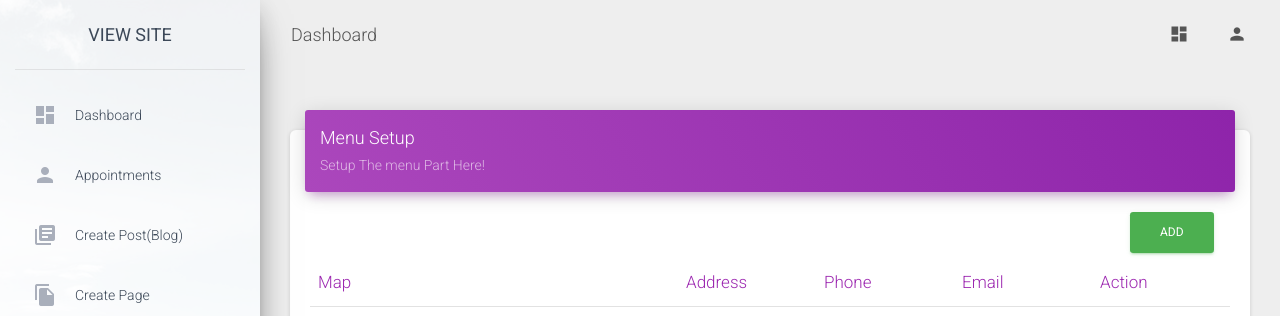
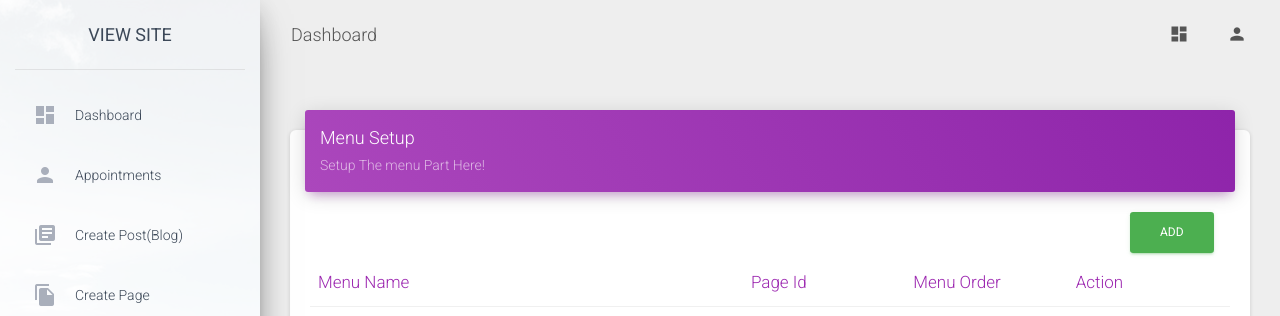
Before and after one commit to udlnepal/pesthome, a CodeIgniter app: page /database/admin/menu_setup in a window 1280 px wide. Shown: the top 316 px of the page. Run offline with CodeIgniter, Linux system fonts and the light colour scheme; a user stored in the database is signed in; data comes from the database, SQL or seed files in the repository; data that the repository does not hold is empty; some libraries are stand-ins or nearby versions.

Commit message:
menu setup part done

```diff
--- a/application/controllers/admin/Menu_setup.php
+++ b/application/controllers/admin/Menu_setup.php
@@ -7,6 +7,7 @@ class Menu_setup extends Admin_controller{
 		parent::__construct();
 		  $this->load->model('menu_setup_model');
 		  $this->load->model('user_model');
+		  $this->load->model('create_page_model');
 		    $this->load->helper(array('form', 'url'));
         $this->load->library(array('session', 'form_validation'));
 	}
@@ -14,23 +15,33 @@ class Menu_setup extends Admin_controller{
 
 public function index(){
 	$data['menu_setup']=$this->menu_setup_model->get_menu();
+	$data['create_page']=$this->create_page_model->get_page_image_name();
 	$data['titlename']=$this->user_model->get_logged_user();
 	$this->display('admin/menu_setup',$data);
 }
 
 public function add(){
-	$this->form_validation->set_rules('map_plugin', 'Map Plugin', 'required');
-	$this->form_validation->set_rules('address', 'Address', 'required');
-	$this->form_validation->set_rules('email', 'Email', 'required');
-	$this->form_validation->set_rules('phone', 'Phone', 'required');
+	$this->form_validation->set_rules('ms_page_id', 'Page', 'required');
+	$this->form_validation->set_rules('ms_title', 'Menu Title', 'required');
+	$this->form_validation->set_rules('ms_order', 'Order', 'required');
+	//$this->form_validation->set_rules('phone', 'Phone', 'required');
 	if($this->form_validation->run()===FALSE){
-		redirect('admin/contact_setup');
+		redirect('admin/menu_setup');
 	}else{
-		$this->contact_setup_model->set_contact();
-		redirect('admin/contact_setup');
+		$this->menu_setup_model->set_menu();
+		redirect('admin/menu_setup');
 	}
 
 }
 
+public function delete(){
+	$ms_id=$this->uri->segment(4);
+	if(empty($ms_id)){
+		show_404();
+	}
+	$this->menu_setup_model->delete_menu($ms_id);
+	redirect('admin/menu_setup');
+}
+
 }
 ?>
--- a/application/models/Menu_setup_model.php
+++ b/application/models/Menu_setup_model.php
@@ -9,30 +9,35 @@ class Menu_setup_model extends CI_Model {
     }
 
 
-    public function set_contact($cont_id=0){
+    public function set_menu($cont_id=0){
     	$data=array(
-    	'map_plugin'=>$this->input->post('map_plugin'),
-    	'address'=>$this->input->post('address'),
-    	'phone'=>$this->input->post('phone'),
-    	'email'=>$this->input->post('email'),
+    	'ms_page_id'=>$this->input->post('ms_page_id'),
+    	'ms_title'=>$this->input->post('ms_title'),
+    	'ms_order'=>$this->input->post('ms_order'),
+    	//'email'=>$this->input->post('email'),
 
     	);
 
     	if($cont_id==0){
-    		return $this->db->insert('contact_about',$data);
+    		return $this->db->insert('menu_setup',$data);
     	}
     	else{
     		$this->db->where('cont_id',$cont_id);
-    		return $this->db->update('contact_about',$data);
+    		return $this->db->update('menu_setup',$data);
     	}
 
     }
 
     public function get_menu(){
         $this->db->limit(4);
-    	$query=$this->db->get_where('contact_about');
+    	$query=$this->db->get_where('menu_setup');
 
     	return $query->result_array();
     }
+
+    public function delete_menu($ms_id){
+         $this->db->where('ms_id', $ms_id);
+        return $this->db->delete('menu_setup');
+    }
 /* write above here */
 }
--- a/application/views/admin/menu_setup.php
+++ b/application/views/admin/menu_setup.php
@@ -16,14 +16,14 @@
         						<thead class="text-primary">
 
                       <tr>
-        								 <th width="40%">Map</th><th width="15%">Address</th><th width="15%">Phone</th><th width="15%">Email</th><th width="15%">Action</th>
+        								 <th width="40%">Menu Name</th><th width="15%">Page Id</th><th width="15%">Menu Order</th><th width="15%">Action</th>
         							</tr>
         						</thead>
         						<tbody>
         						<?php  foreach ($menu_setup as $key=>$data):?>
 
                       <tr>
-        								<td><?php echo $data['map_plugin'] ?></td><td><?php echo $data['address'] ?></td><td><?php echo $data['phone'] ?></td><td><?php echo $data['email'] ?></td><td><button class="btn btn-danger">Delete</button></td>
+        								<td><?php echo $data['ms_title'] ?></td><td><?php echo $data['ms_page_id'] ?></td><td><?php echo $data['ms_order'] ?></td><td><a onclick="return confirm('Are you sure you want to delete?')" href="<?php echo base_url('admin/menu_setup/delete/'.$data['ms_id']); ?>" class="btn btn-danger">Delete</a></td>
         							</tr>
         						<?php endforeach; ?>
                     </tbody>
@@ -48,30 +48,31 @@
       </div>
       <div class="modal-body">
        <div class="col-lg-12">
-       	<div class="input-group mb-3">
+
+
+		<div class="input-group mb-3">
   			<div class="input-group-prepend">
-    			<span class="input-group-text">Embedded Code For Map</span>
+    			<span class="input-group-text">Select Page</span>
   			</div>
-  			<textarea  class="form-control" name="map_plugin" id="man_plugin" ></textarea>
-		</div>
-			<div class="input-group mb-3">
-  			<div class="input-group-prepend">
-    			<span class="input-group-text">Address</span>
-  			</div>
-  			<input  class="form-control" name="address" id="address" >
+  		<select class="form-control" name="ms_page_id" id="ms_page_id">
+      <?php foreach($create_page as $key=>$cpdata): ?>
+        <option value="<?php echo $cpdata['page_id'] ?>"><?php echo $cpdata['page_title'] ?></option>
+      <?php endforeach; ?>
+      </select>
 		</div>
 		<div class="input-group mb-3">
   			<div class="input-group-prepend">
-    			<span class="input-group-text">Email</span>
+    			<span class="input-group-text">Menu Title</span>
   			</div>
-  			<input  class="form-control" name="email" id="email" >
+  			<input  class="form-control" name="ms_title" id="ms_title" >
 		</div>
-		<div class="input-group mb-3">
-  			<div class="input-group-prepend">
-    			<span class="input-group-text">Phone</span>
-  			</div>
-  			<input  class="form-control" name="phone" id="phone" >
-		</div>
+
+      <div class="input-group mb-3">
+        <div class="input-group-prepend">
+          <span class="input-group-text">Menu Order</span>
+        </div>
+        <input type="text"  class="form-control" name="ms_order" id="ms_order" >
+    </div>
        </div>
       </div>
       <div class="modal-footer">
--- a/application/views/admin_templates/sidebar.php
+++ b/application/views/admin_templates/sidebar.php
@@ -49,8 +49,14 @@ $classvalue=$this->uri->segment(2);
                 <b class="caret"></b>
               </p>
             </a>
-            <div class="collapse <?php if ($classvalue=='slider_setup' or $classvalue=='contact_setup')   echo "show"?>" id="pagesExamples" style="">
+            <div class="collapse <?php if ($classvalue=='slider_setup' or $classvalue=='contact_setup' or $classvalue=='menu_setup')   echo "show"?>" id="pagesExamples" style="">
               <ul class="nav">
+                <li class="nav-item <?php if ($classvalue=='menu_setup') echo "active" ?> ">
+                  <a class="nav-link" href="<?php echo base_url('admin/menu_setup'); ?>">
+                    <i class="material-icons">menu</i>
+                    <p>Menu Setup</p>
+                  </a>
+                  </li>
                 <li class="nav-item <?php if ($classvalue=='slider_setup') echo "active" ?> ">
                   <a class="nav-link" href="<?php echo base_url('admin/slider_setup') ?>">
                     <i class="material-icons">photos</i>
@@ -62,6 +68,8 @@ $classvalue=$this->uri->segment(2);
                     <i class="material-icons">location_ons</i>
                     <p>Contact Setup</p>
                   </a>
+                  </li>
+
               </ul>
             </div>
           </li>
```
Also changed, not shown: site_assets/uploads/blog/blog_image3.png (deleted), site_assets/uploads/slider/slider1.jpg (deleted).
